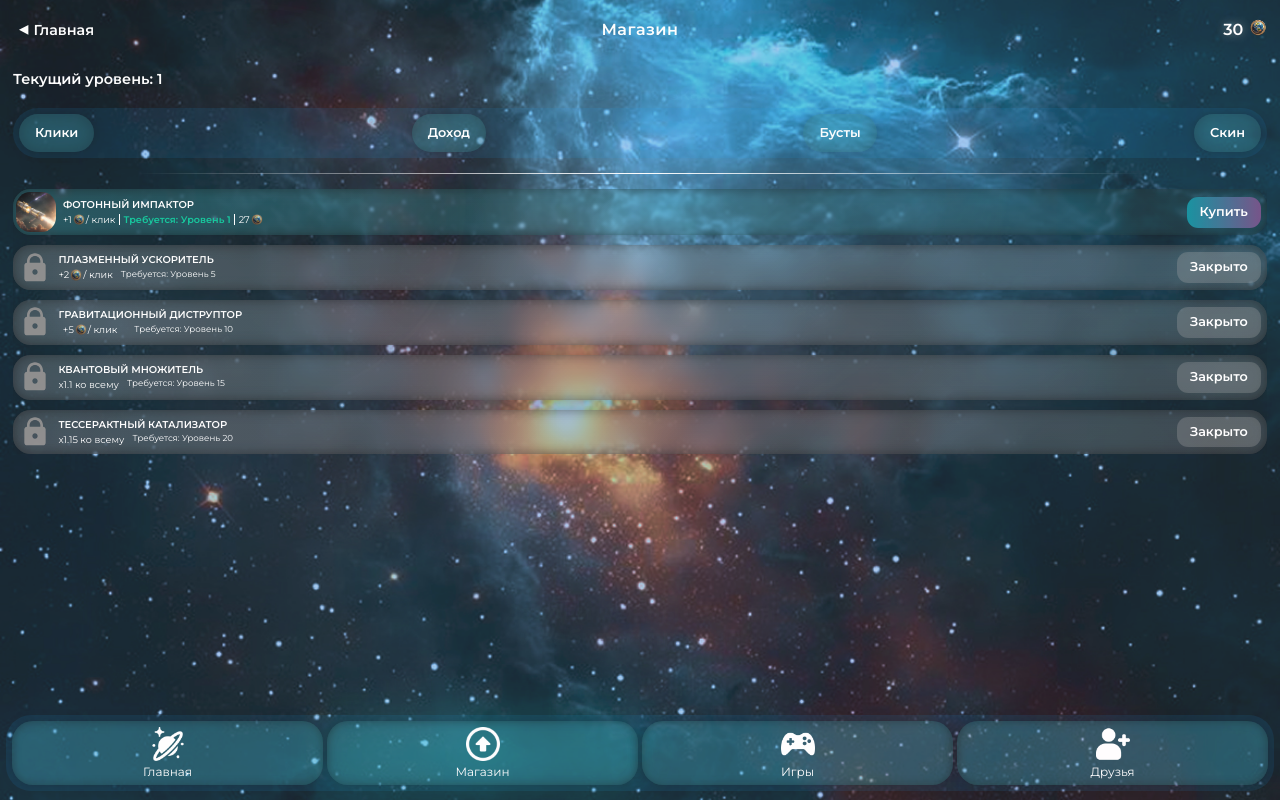
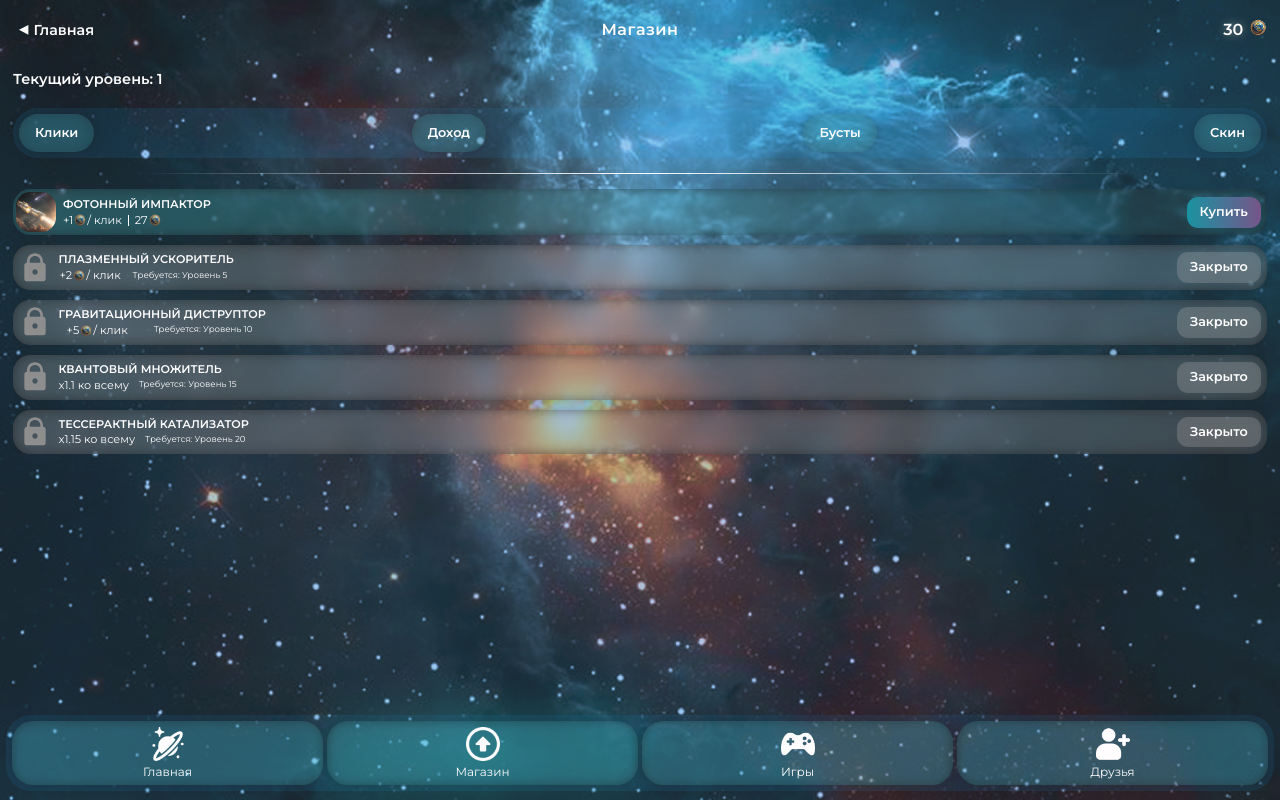
Before and after one commit to processhackerman/PlanetUP, a React (Vite) app: page /PlanetUP/shop in a window 1280 px wide. Built offline with nearby package versions, Linux system fonts and the light colour scheme.

Commit message:
adaptive shop
сделана небольшая адаптация под мобилки в магазине

```diff
--- a/src/components/Shop/ShopCard/ShopCard.scss
+++ b/src/components/Shop/ShopCard/ShopCard.scss
@@ -47,7 +47,7 @@
         grid-template-columns: auto 1px auto 1px auto;
         grid-template-rows: auto auto;
         row-gap: 3px;
-        column-gap: 0.22rem;
+        column-gap: 0.27rem;
         align-items: center;
         justify-items: center;
 
@@ -55,7 +55,8 @@
             grid-area: 1 / 1 / 1 / 5;
             justify-self: start;
             font-weight: 600;
-            font-size: 0.62rem;
+            font-size: clamp(0.3rem, 2.8vw, 0.7rem);
+            white-space: nowrap;
         }
 
         &__power {
@@ -63,6 +64,8 @@
             display: flex;
             align-items: center;
             gap: 1px;
+            white-space: nowrap;
+            font-size: clamp(0.3rem, 2.6vw, 0.7rem);
 
             &-icon {
                 width: 0.75rem;
@@ -95,6 +98,8 @@
             display: flex;
             align-items: center;
             gap: 1px;
+            font-size: clamp(0.3rem, 2.6vw, 0.7rem);
+
 
             &-icon {
                 width: 0.75rem;
@@ -114,14 +119,17 @@
             justify-content: space-between;
             gap: 0.24rem;
             grid-area: 2 / 3 / 2 / 3;
+            font-size: clamp(0.3rem, 2.6vw, 0.7rem);
+
 
             &-level {
                 white-space: nowrap;
-                font-size: 0.6rem;
+                font-size: clamp(0.3rem, 2.6vw, 0.7rem);
+
             }
 
             &-bar {
-                width: clamp(2.3rem, 1vw, 2.8rem);
+                width: clamp(1rem, 10vw, 2.8rem);
                 height: 4px;
                 background: #d9d9d9;
                 border-radius: 2px;
@@ -171,7 +179,7 @@
 
 .card.card-upgradeable {
     button {
-        font-size: 0.7rem;
+        font-size: clamp(0.4rem, 4vw, 0.7rem);
         background: linear-gradient(90deg, #007D7D, #003E45);
     }
 }
@@ -182,3 +190,15 @@
         box-shadow: rgba(0, 0, 0, 0.25) 0 0 1rem;
     }
 }
+
+.card.card-available {
+    .card-body {
+        grid-template-columns: auto 1px auto;
+        justify-items: start;
+        column-gap: 6px;
+    }
+
+    .card-body__price {
+        grid-area: 2 / 3 / 2 / 3;
+    }
+}
--- a/src/components/Shop/ShopCard/UpgradeCard.jsx
+++ b/src/components/Shop/ShopCard/UpgradeCard.jsx
@@ -40,11 +40,11 @@ export default function UpgradeCard({ status, icon, name, type, income, required
 
                 {status !== "locked" ? (<div className="card-divider"></div>) : ""}
 
-                {status === "available" || status === "locked" ? (
+                {status === "locked" ? (
                     <div className="card-body__required">
                         Требуется: Уровень {requiredLevel}
                     </div>
-                ) : (
+                ) : status === "upgradeable" ? (
                     <div className="card-body__progress">
                         <div className="card-body__progress-level">Ур. {level}</div>
                         <div className="card-body__progress-bar">
@@ -52,12 +52,14 @@ export default function UpgradeCard({ status, icon, name, type, income, required
                         </div>
                         <div className="card-body__progress-percentage">{progress}%</div>
                     </div>
-                )}
+                ) : ""}
 
 
                 {status !== "locked" && status !== "max" ? (
                     <>
-                        <div className="card-divider"></div>
+                        {status !== "available" ? (
+                            <div className="card-divider"></div>
+                        ) : ""}
                         <div className="card-body__price">{price} <div className="card-body__price-icon"><img src={coin} alt="" /></div></div>
                     </>
                 ) : ""}
--- a/src/styles/pages/ShopPage.scss
+++ b/src/styles/pages/ShopPage.scss
@@ -98,7 +98,7 @@
         &__button {
             color: #fff;
             text-decoration: none;
-            font-size: 0.8rem;
+            font-size: clamp(0.5rem, 4vw, 0.8rem);
             padding: 12px 16px;
             background: rgba(64, 184, 192, 0.28);
             border-radius: 1.8rem;
@@ -125,3 +125,14 @@
         max-height: 60vh;
     }
 }
+
+@media (max-width: 326px) {
+    .shop {
+
+        .shop-navigation {
+            &__button {
+                padding: 12px 13px;
+            }
+        }
+    }
+}
```
